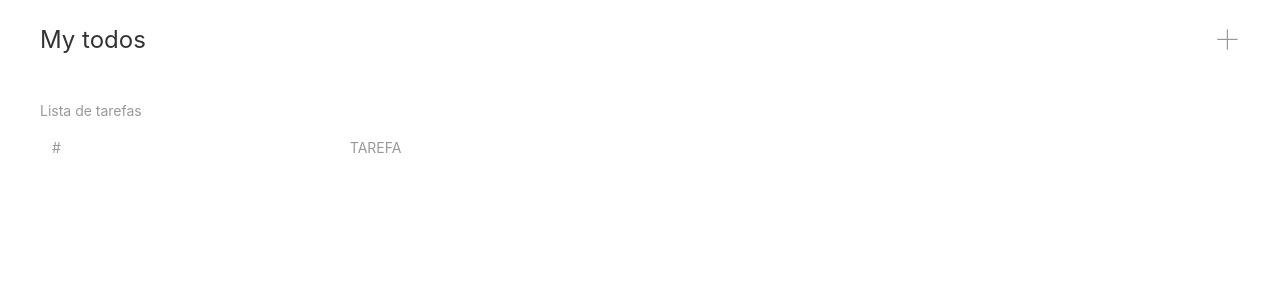
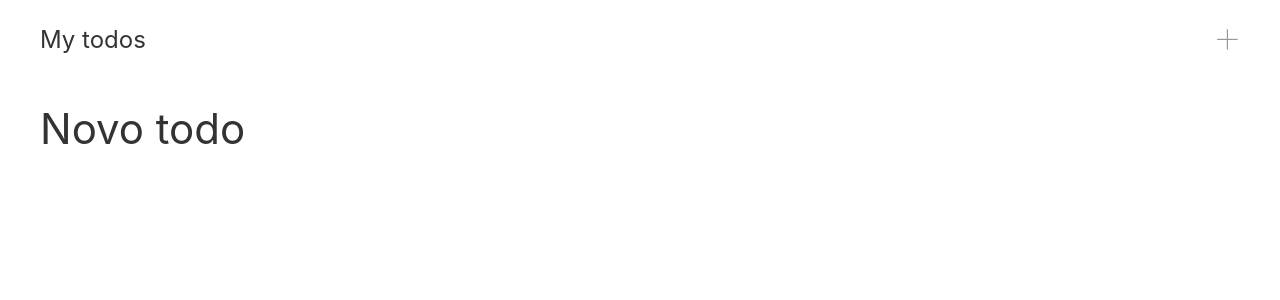
Before and after one commit to danielmartins04/todo-react, a React (Create React App) app: page /create in a window 1280 px wide. Shown: the top 300 px of the page. Built offline with nearby package versions, Linux system fonts and the light colour scheme.

Commit message:
usando React-Router-Dom

```diff
--- a/package.json
+++ b/package.json
@@ -10,8 +10,10 @@
     "@types/node": "^12.0.0",
     "@types/react": "^16.9.0",
     "@types/react-dom": "^16.9.0",
+    "@types/react-router-dom": "^5.1.5",
     "react": "^16.13.1",
     "react-dom": "^16.13.1",
+    "react-router-dom": "^5.2.0",
     "react-scripts": "3.4.3",
     "typescript": "~3.7.2"
   },
--- /dev/null
+++ b/src/components/AddTodo.tsx
@@ -0,0 +1,9 @@
+import React from 'react';
+
+const AddTodo = () => {
+    return (
+        <h1>Novo todo</h1>
+    );
+}
+
+export default AddTodo;
--- a/src/components/App.tsx
+++ b/src/components/App.tsx
@@ -1,15 +1,29 @@
 import React from 'react';
+import { BrowserRouter as Router, Switch, Route } from 'react-router-dom';
+import TodoList from './TodoList';
+import AddTodo from "./AddTodo";
 import TodoContext from '../contexts/TodoContext';
 import Navbar from './Navbar';
-import TodoList from './TodoList';
 
 const App = () => {
     return (
         <TodoContext>
-            <div className="uk-container">
+            <Router>
                 <Navbar></Navbar>
-                <TodoList></TodoList>
-            </div>
+                <br />
+                <div className="uk-container">
+                    <Switch>
+                        <Route path="/create">
+                            <AddTodo></AddTodo>
+                        </Route>
+
+                        <Route path="/">
+                            <h4>Minha lista de tarefas</h4>
+                            <TodoList></TodoList>
+                        </Route>
+                    </Switch>
+                </div>
+            </Router>
         </TodoContext>
     );
 }
--- a/src/components/Navbar.tsx
+++ b/src/components/Navbar.tsx
@@ -1,19 +1,20 @@
 import React from 'react';
+import { Link } from 'react-router-dom';
 
 const Navbar = () => {
     return (
         <div className="uk-container">
             <nav className="uk-navbar">
                 <div className="uk-navbar-left">
-                    <a href="#" className="uk-navbar-item uk-logo">My todos</a>
+                    <Link to="" className="uk-navbar-item uk-logo">My todos</Link>
                 </div>
 
                 <div className="uk-navbar-right">
                     <ul className="uk-navbar-nav">
                         <li>
-                            <a href="#">
+                            <Link to="#">
                                 <span uk-icon="icon: plus; ratio: 1.2"></span>
-                            </a>
+                            </Link>
                         </li>
                     </ul>
                 </div>
```
Also changed, not shown: 1 other file (tests, documents, lock files or other folders).
